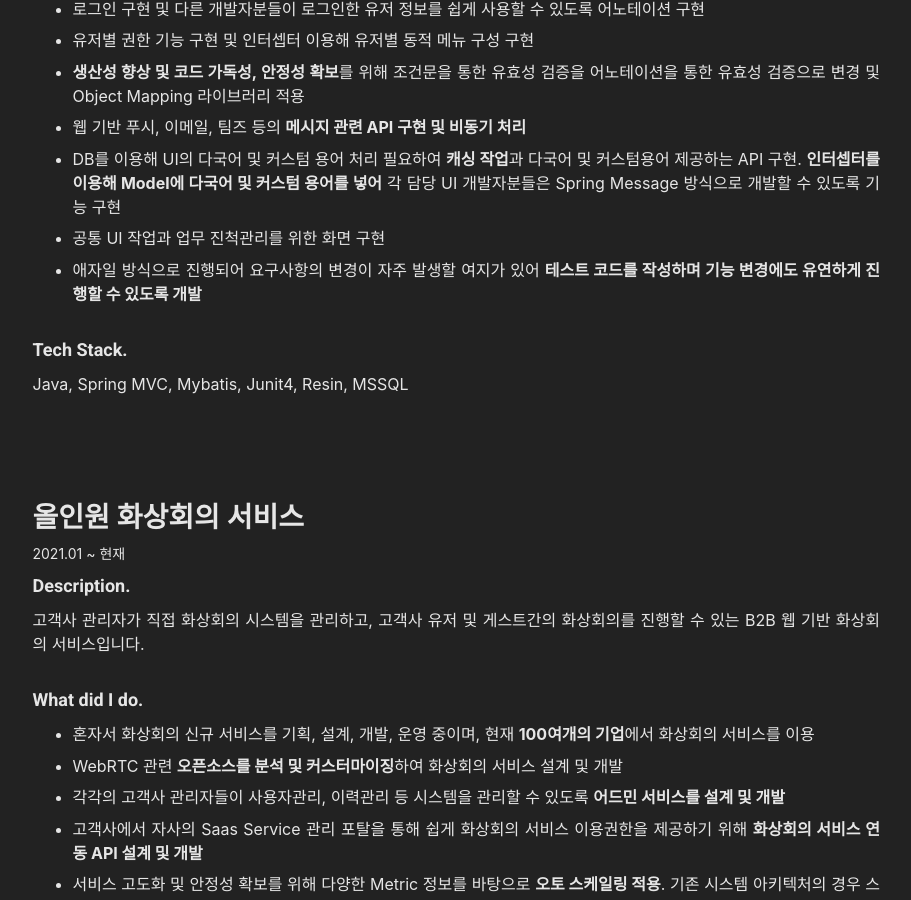
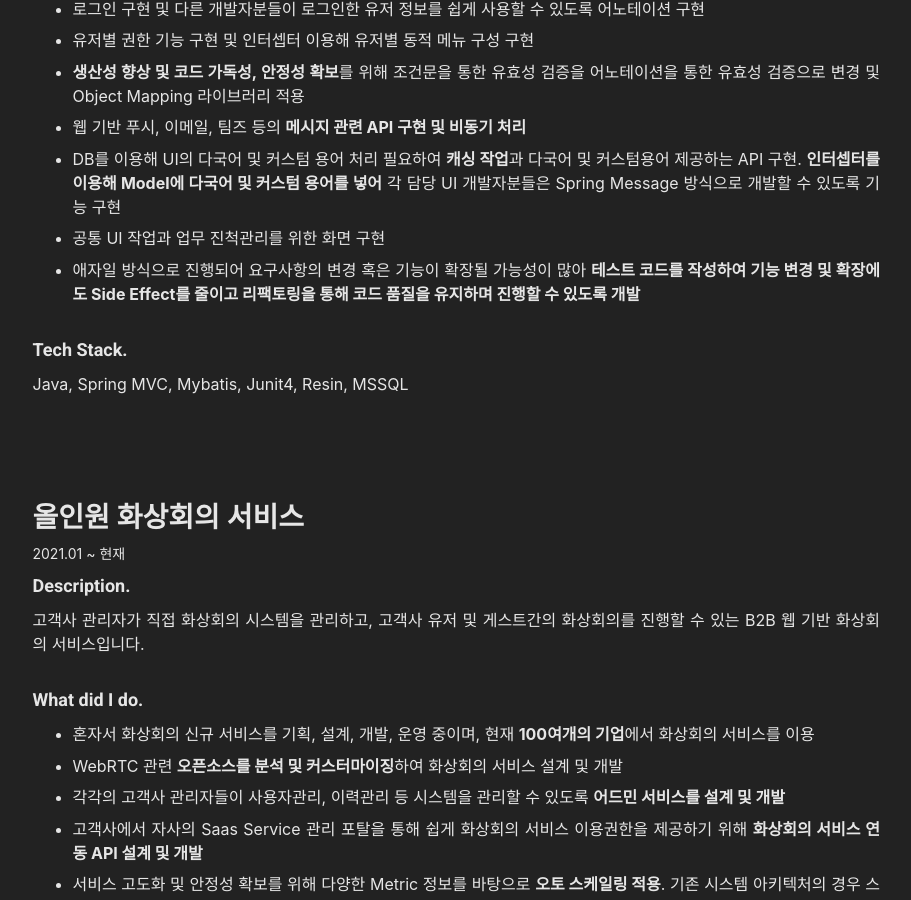
Before and after one commit to wlroh/wlroh.github.io, a Jekyll site: the page built from resume.md, in a window 1280 px wide and 900 px high, scrolled down 914 px. Shown: the whole window, without its empty margins (330-1241 px from the left). Built offline with Jekyll 4.4.1, drawn with Linux system fonts in a browser that asks for light colours; nearby versions of some CDN libraries.

Commit message:
docs: 업무 경험 내용 보강

```diff
--- a/_data/resume/work-experience.yml
+++ b/_data/resume/work-experience.yml
@@ -29,7 +29,7 @@
 
             * 공통 UI 작업과 업무 진척관리를 위한 화면 구현
 
-            * 애자일 방식으로 진행되어 요구사항의 변경이 자주 발생할 여지가 있어 **테스트 코드를 작성하며 기능 변경에도 유연하게 진행할 수 있도록 개발**
+            * 애자일 방식으로 진행되어 요구사항의 변경 혹은 기능이 확장될 가능성이 많아 **테스트 코드를 작성하여 기능 변경 및 확장에도 Side Effect를 줄이고 리팩토링을 통해 코드 품질을 유지하며 진행할 수 있도록 개발**
           tech_stack: Java, Spring MVC, Mybatis, Junit4, Resin, MSSQL
 
         - name: 올인원 화상회의 서비스
```
